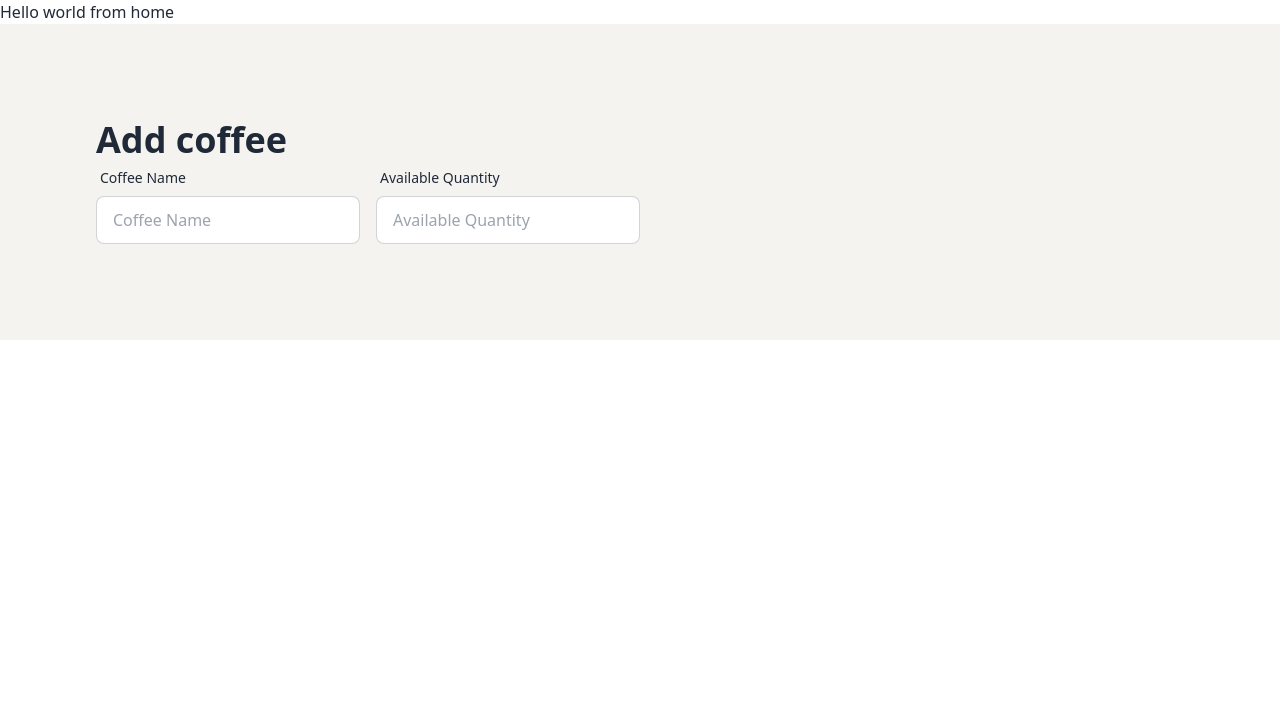
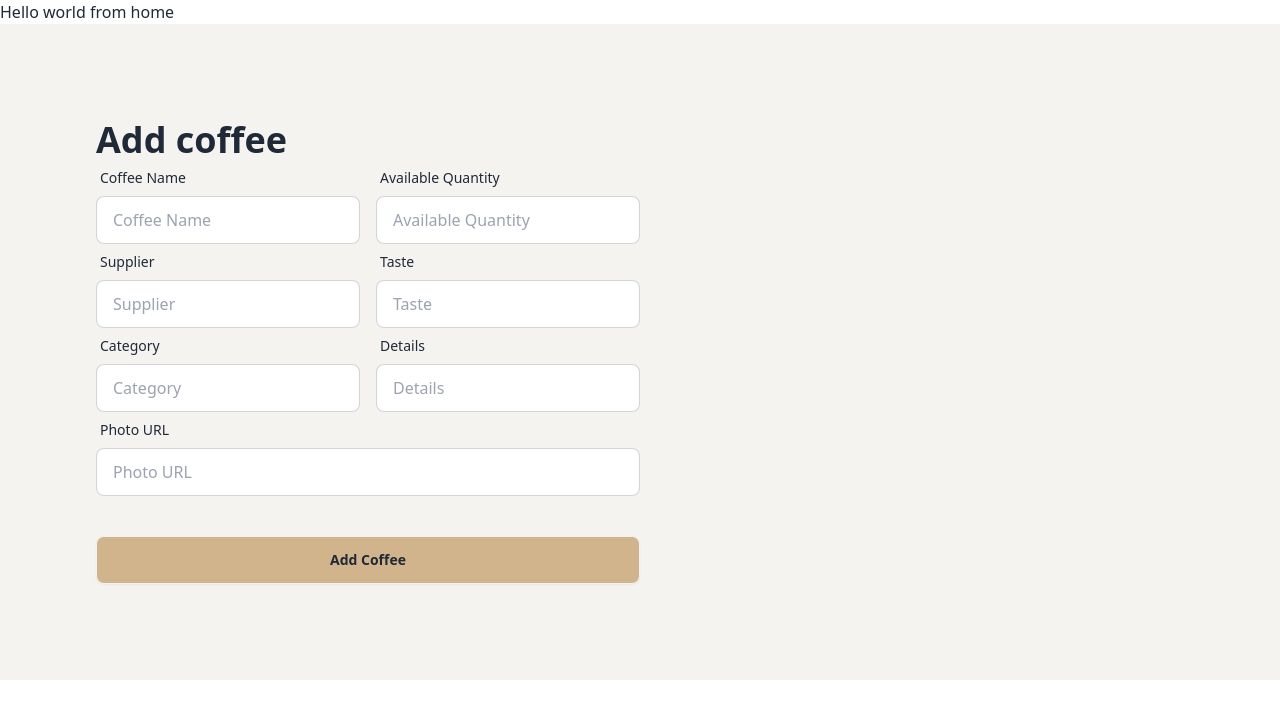
Before and after one commit to joysaha023/coffee-store-client-side, a React (Vite) app: page / in a window 1280 px wide. Shown: the top 718 px of the page. Built offline with nearby package versions, Linux system fonts and the light colour scheme.

Commit message:
add coffee form complete to send data on backend

```diff
--- a/src/Components/AddCoffee/AddCoffee.jsx
+++ b/src/Components/AddCoffee/AddCoffee.jsx
@@ -1,10 +1,27 @@
 import React from "react";
 
 const AddCoffee = () => {
+
+
+
+    const handleAddCoffee = event => {
+        event.preventDefault();
+        const form = event.target;
+        const name = form.name.value;
+        const quantity = form.quantity.value;
+        const supplier = form.supplier.value;
+        const taste = form.taste.value;
+        const category = form.category.value;
+        const details = form.details.value;
+        const photourl = form.photourl.value;
+        const newCoffee = {name, quantity, supplier, taste, category, details, photourl}
+        console.log(newCoffee)
+    }
+
   return (
     <div className="bg-[#F4F3F0] p-24">
       <h2 className="text-4xl font-bold">Add coffee</h2>
-      <form className="text-center w-2/4">
+      <form className="text-center w-2/4" onSubmit={handleAddCoffee}>
         <div className="md:flex">
           <div className="form-control md:w-1/2 ">
             <label className="label">
@@ -13,6 +30,7 @@ const AddCoffee = () => {
             <input
               type="text"
               placeholder="Coffee Name"
+              name="name"
               className="input input-bordered w-full"
               required
             />
@@ -24,11 +42,79 @@ const AddCoffee = () => {
             <input
               type="text"
               placeholder="Available Quantity"
+              name="quantity"
               className="input input-bordered w-full"
               required
             />
           </div>
         </div>
+        <div className="md:flex">
+          <div className="form-control md:w-1/2 ">
+            <label className="label">
+              <span className="label-text">Supplier</span>
+            </label>
+            <input
+              type="text"
+              placeholder="Supplier"
+              name="supplier"
+              className="input input-bordered w-full"
+              required
+            />
+          </div>
+          <div className="form-control md:w-1/2 ml-4">
+            <label className="label">
+              <span className="label-text">Taste</span>
+            </label>
+            <input
+              type="text"
+              placeholder="Taste"
+              name="taste"
+              className="input input-bordered w-full"
+              required
+            />
+          </div>
+        </div>
+        <div className="md:flex">
+          <div className="form-control md:w-1/2 ">
+            <label className="label">
+              <span className="label-text">Category</span>
+            </label>
+            <input
+              type="text"
+              placeholder="Category"
+              name="category"
+              className="input input-bordered w-full"
+              required
+            />
+          </div>
+          <div className="form-control md:w-1/2 ml-4">
+            <label className="label">
+              <span className="label-text">Details</span>
+            </label>
+            <input
+              type="text"
+              placeholder="Details"
+              name="details"
+              className="input input-bordered w-full"
+              required
+            />
+          </div>
+        </div>
+        <div className="">
+          <div className="form-control md:w-full ">
+            <label className="label">
+              <span className="label-text">Photo URL</span>
+            </label>
+            <input
+              type="text"
+              placeholder="Photo URL"
+              name="photourl"
+              className="input input-bordered w-full"
+              required
+            />
+          </div>
+        </div>
+        <input type="submit" value="Add Coffee" className="btn btn-block bg-[#D2B48C] mt-10" />
       </form>
     </div>
   );
```
